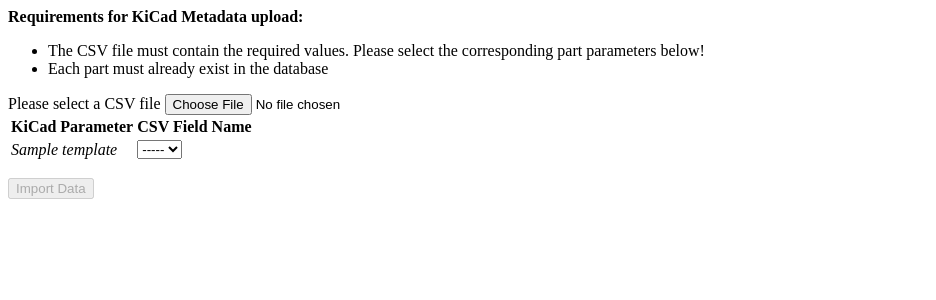
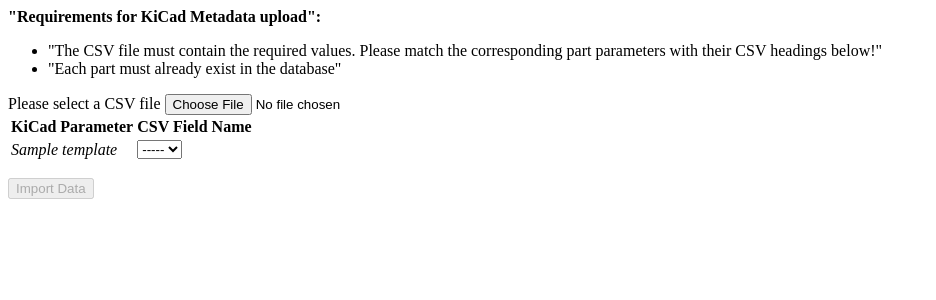
Before and after one commit to afkiwers/inventree_kicad, a Django app: template inventree_kicad/templates/inventree_kicad/kicad_csv_import.html in a window 1280 px wide. Shown: the top 300 px of the page, without its empty margins (0-936 px from the left). Run offline with Django 3.2, Linux system fonts and the light colour scheme; the template is opened without the code that fills it: most values are stand-ins (such as "Sample title", 1, 10 or a date in 2020).

Commit message:
altered user notes

```diff
--- a/inventree_kicad/models.py
+++ b/inventree_kicad/models.py
@@ -10,7 +10,7 @@
     """Categories which are used in Kicad."""
 
     class Meta:
-        #app_label = 'inventree_kicad'
+        app_label = 'inventree_kicad'
         verbose_name = 'KiCad Category'
         verbose_name_plural = 'KiCad Categories'
 
--- a/inventree_kicad/templates/inventree_kicad/kicad_csv_import.html
+++ b/inventree_kicad/templates/inventree_kicad/kicad_csv_import.html
@@ -109,10 +109,13 @@
 
     <!-- Generic note for user -->
     <div class='alert alert-info alert-block'>
-        <strong>{% trans "Requirements for KiCad Metadata upload" %}:</strong>
+        <strong>"Requirements for KiCad Metadata upload":</strong>
         <ul>
-            <li>{% trans "The CSV file must contain the required values. Please select the corresponding part parameters below!" %}</li>
-            <li>{% trans "Each part must already exist in the database" %}</li>
+            <li>"The CSV file must contain the required values. Please match the corresponding part parameters with
+                their CSV headings below!"
+            </li>
+
+            <li>"Each part must already exist in the database"</li>
         </ul>
     </div>
 
```
